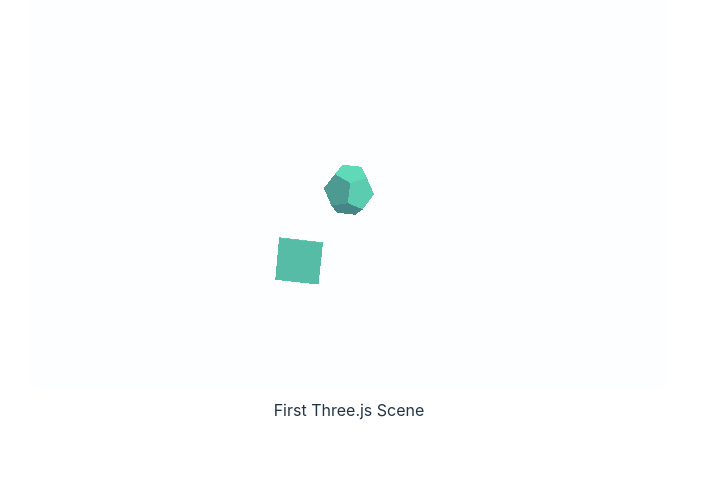
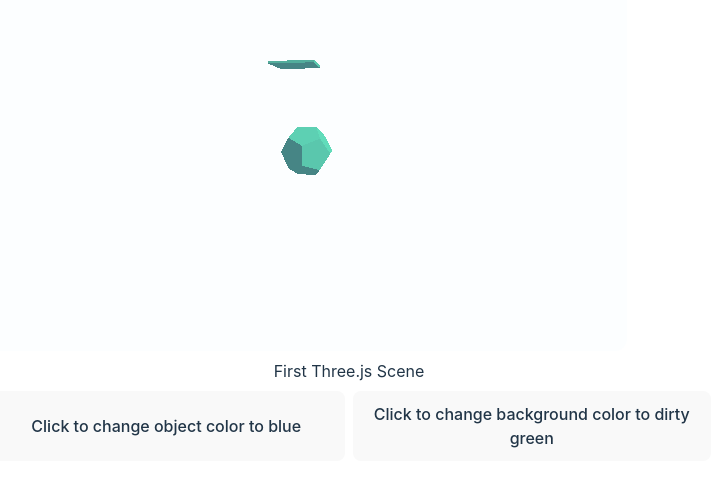
Before and after one commit to isai7710/threejs-starter, a React (Vite) app in the folder threejs-basic-cmpnt/: page / in a window 1280 px wide. Shown: the part 194-680 px from the top of the page, without its empty margins (291-1011 px from the left). Built offline with nearby package versions, Linux system fonts and the light colour scheme.

Commit message:
added buttons along with state variables to toggle the color of the objects in scene as well as the background div container color

```diff
--- a/threejs-basic-cmpnt/src/App.jsx
+++ b/threejs-basic-cmpnt/src/App.jsx
@@ -1,12 +1,26 @@
 import "./App.css";
+import { useState } from "react";
 import ThreeJSScene from "./components/three-js-scene";
 
 function App() {
+  const [color, setColor] = useState(true);
+  const [bgColor, setBGColor] = useState(true);
+
   return (
     <>
       <div className="flex flex-col gap-2">
-        <ThreeJSScene />
+        <ThreeJSScene color={color} bgColor={bgColor} />
         <p>First Three.js Scene</p>
+        <div className="flex justify-between gap-2">
+          <button onClick={() => setColor(!color)} className="w-1/2">
+            Click to change object color to{" "}
+            <span>{color ? `blue` : `red`}</span>
+          </button>
+          <button onClick={() => setBGColor(!bgColor)} className="w-1/2">
+            Click to change background color to{" "}
+            <span>{bgColor ? `dirty green` : `normal`}</span>
+          </button>
+        </div>
       </div>
     </>
   );
```
